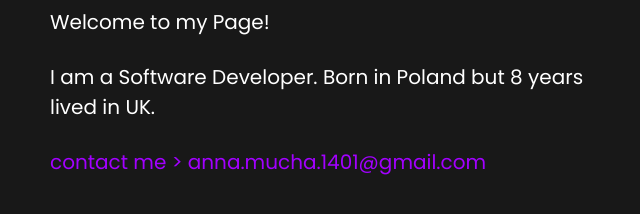
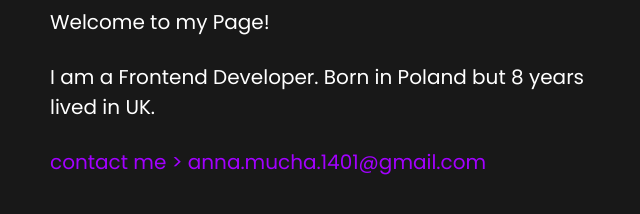
Before and after one commit to Anna-14-pol/muszka-web, a plain HTML site: page index.html in a window 1280 px wide. Shown: the part 1208-1422 px from the top of the page, 20-660 px from the left. Drawn offline with nearby package versions, Linux system fonts and the light colour scheme; a script that the page names is missing.

Commit message:
change in description

```diff
--- a/index.html
+++ b/index.html
@@ -32,7 +32,7 @@
             <p>Welcome to my Page!</p>
             <br />
             <p>
-              I am a Software Developer. Born in Poland but 8 years lived in UK.
+              I am a Frontend Developer. Born in Poland but 8 years lived in UK.
             </p>
             <br />
             <a href="#footer">contact me > anna.mucha.1401@gmail.com</a>
```
